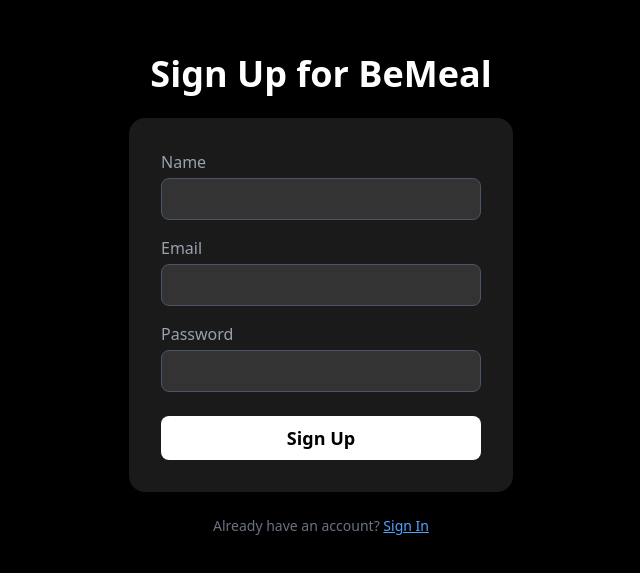
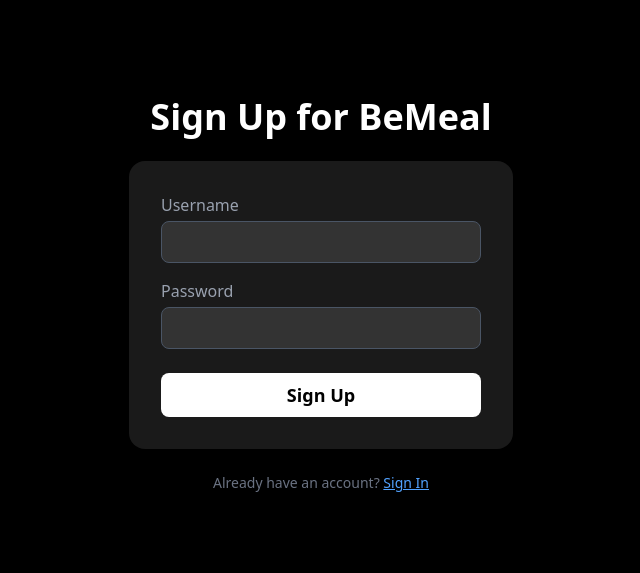
Before and after one commit to ltanggit/beMeal, a React (Vite) app in the folder beMeal/: page /signup in a window 1280 px wide. Shown: the part 105-678 px from the top of the page, without its empty margins (319-959 px from the left). Built offline with nearby package versions, Linux system fonts and the light colour scheme.

Commit message:
user signin and signup auth workflow

```diff
--- a/beMeal/src/pages/SignIn.jsx
+++ b/beMeal/src/pages/SignIn.jsx
@@ -2,41 +2,61 @@
 import { useNavigate } from "react-router-dom";
 
 export default function SignIn() {
-  const [email, setEmail] = useState("");
+  const [username, setUsername] = useState("");
   const [password, setPassword] = useState("");
+  const [error, setError] = useState("");
   const navigate = useNavigate();
 
-  const handleSignIn = (e) => {
+  const handleSignIn = async (e) => {
     e.preventDefault();
-    // TODO: Sign-in logic here
-    navigate("/feed");
+    try {
+      const response = await fetch("http://localhost:5050/accounts/login", {
+        method: "POST",
+        headers: {
+          "Content-Type": "application/json",
+        },
+        body: JSON.stringify({
+          userName: username, // Changed from userID to userName
+          password: password,
+        }),
+      });
+
+      const data = await response.json();
+
+      if (!response.ok) {
+        throw new Error(data.error || "Failed to log in");
+      }
+
+      localStorage.setItem("token", data.token);
+      navigate("/feed");
+    } catch (error) {
+      setError(error.message);
+    }
   };
 
   return (
-    // Outer container fills the screen and centers the content
     <div className="flex items-center justify-center w-screen h-screen bg-black text-white px-8 py-8">
-      {/* Inner container arranges everything in a row */}
       <div className="flex flex-col w-full max-w-5xl">
-        {/* Headings and buttons in the same row */}
         <div className="flex justify-between items-center mb-6">
           <h2 className="text-3xl font-bold">RETURNING USER</h2>
           <h2 className="text-3xl font-bold">NEW USER</h2>
         </div>
 
         <div className="flex flex-row w-full space-x-16">
-          {/* LEFT COLUMN: Returning User */}
           <div className="flex-1 flex flex-col justify-center">
+            {error && <p className="text-red-500 mb-4">{error}</p>}
+
             <form onSubmit={handleSignIn} className="w-full max-w-sm">
               <div className="mb-4">
-                <label className="block text-gray-400 mb-1" htmlFor="email">
-                  Email *
+                <label className="block text-gray-400 mb-1" htmlFor="username">
+                  Username *
                 </label>
                 <input
-                  id="email"
-                  type="email"
+                  id="username"
+                  type="text"
                   required
-                  value={email}
-                  onChange={(e) => setEmail(e.target.value)}
+                  value={username}
+                  onChange={(e) => setUsername(e.target.value)}
                   className="w-full px-3 py-2 bg-[#333] text-white
                              border border-gray-600 rounded-lg
                              focus:outline-none focus:ring-2 focus:ring-white"
@@ -74,7 +94,6 @@
             </a>
           </div>
 
-          {/* RIGHT COLUMN: New User */}
           <div className="flex-1 flex flex-col justify-center">
             <ul className="list-disc list-inside mb-6 space-y-1 text-gray-300">
               <li>Post Your Meals</li>
--- a/beMeal/src/pages/SignUp.jsx
+++ b/beMeal/src/pages/SignUp.jsx
@@ -2,15 +2,55 @@
 import { useNavigate } from "react-router-dom";
 
 export default function SignUp() {
-  const [name, setName] = useState("");
-  const [email, setEmail] = useState("");
+  const [username, setUsername] = useState("");
   const [password, setPassword] = useState("");
+  const [error, setError] = useState("");
   const navigate = useNavigate();
 
-  const handleSignUp = (e) => {
+  const handleSignUp = async (e) => {
     e.preventDefault();
-    // TODO: Add your sign-up logic here
-    navigate("/feed");
+    try {
+      // Register account
+      const response = await fetch("http://localhost:5050/accounts/register", {
+        method: "POST",
+        headers: {
+          "Content-Type": "application/json",
+        },
+        body: JSON.stringify({
+          userName: username, // Changed from userID to userName
+          password: password,
+        }),
+      });
+
+      const data = await response.json();
+
+      if (!response.ok) {
+        throw new Error(data.error || "Registration failed");
+      }
+
+      // Auto-login after successful registration
+      const loginResponse = await fetch("http://localhost:5050/accounts/login", {
+        method: "POST",
+        headers: {
+          "Content-Type": "application/json",
+        },
+        body: JSON.stringify({
+          userName: username, // Changed from userID to userName
+          password: password,
+        }),
+      });
+
+      const loginData = await loginResponse.json();
+
+      if (!loginResponse.ok) {
+        throw new Error(loginData.error || "Login failed after registration");
+      }
+
+      localStorage.setItem("token", loginData.token);
+      navigate("/feed");
+    } catch (error) {
+      setError(error.message);
+    }
   };
 
   return (
@@ -22,31 +62,13 @@
       >
         <div className="mb-4">
           <label className="block text-gray-400 text-left mb-1">
-            Name
+            Username
           </label>
           <input
             type="text"
-            value={name}
-            onChange={(e) => setName(e.target.value)}
-            className="w-full px-3 py-2 bg-[#333]
-                       text-white border border-gray-600
-                       rounded-lg focus:outline-none
-                       focus:ring-2 focus:ring-white"
-            required
-          />
-        </div>
-        <div className="mb-4">
-          <label className="block text-gray-400 text-left mb-1">
-            Email
-          </label>
-          <input
-            type="email"
-            value={email}
-            onChange={(e) => setEmail(e.target.value)}
-            className="w-full px-3 py-2 bg-[#333]
-                       text-white border border-gray-600
-                       rounded-lg focus:outline-none
-                       focus:ring-2 focus:ring-white"
+            value={username}
+            onChange={(e) => setUsername(e.target.value)}
+            className="w-full px-3 py-2 bg-[#333] text-white border border-gray-600 rounded-lg focus:outline-none focus:ring-2 focus:ring-white"
             required
           />
         </div>
@@ -58,18 +80,16 @@
             type="password"
             value={password}
             onChange={(e) => setPassword(e.target.value)}
-            className="w-full px-3 py-2 bg-[#333]
-                       text-white border border-gray-600
-                       rounded-lg focus:outline-none
-                       focus:ring-2 focus:ring-white"
+            className="w-full px-3 py-2 bg-[#333] text-white border border-gray-600 rounded-lg focus:outline-none focus:ring-2 focus:ring-white"
             required
           />
         </div>
+        {error && (
+          <p className="text-red-500 mb-4">{error}</p>
+        )}
         <button
           type="submit"
-          className="w-full bg-white text-black py-2
-                     rounded-lg text-lg font-bold
-                     hover:bg-gray-200 transition"
+          className="w-full bg-white text-black py-2 rounded-lg text-lg font-bold hover:bg-gray-200 transition"
         >
           Sign Up
         </button>
@@ -77,7 +97,7 @@
       <p className="mt-6 text-gray-500 text-sm">
         Already have an account?{" "}
         <button
-          onClick={() => navigate("/signin")}
+          onClick={() => navigate("/")}
           className="text-blue-400 underline hover:text-blue-300"
         >
           Sign In
```
Also changed, not shown: 1 other file (tests, documents, lock files or other folders).
